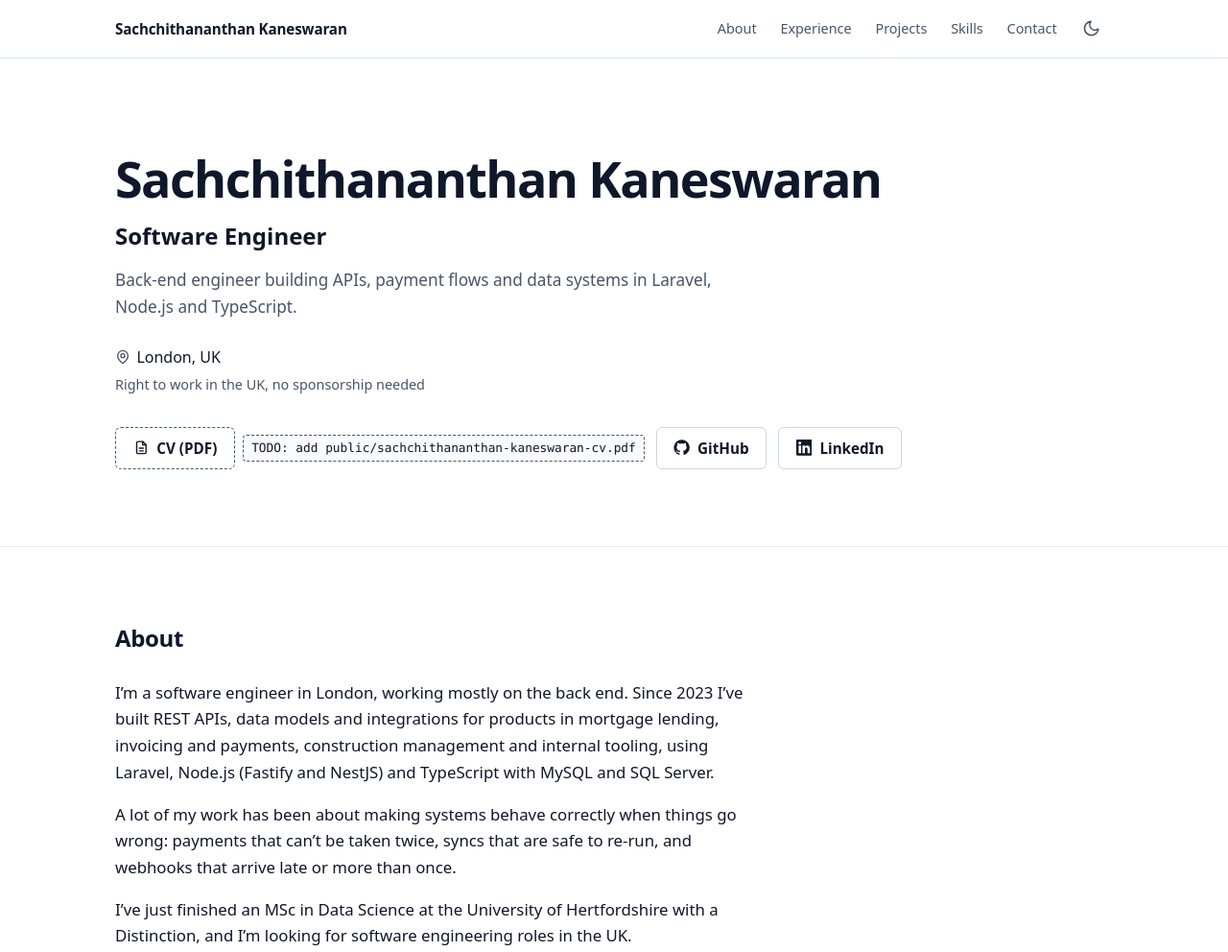
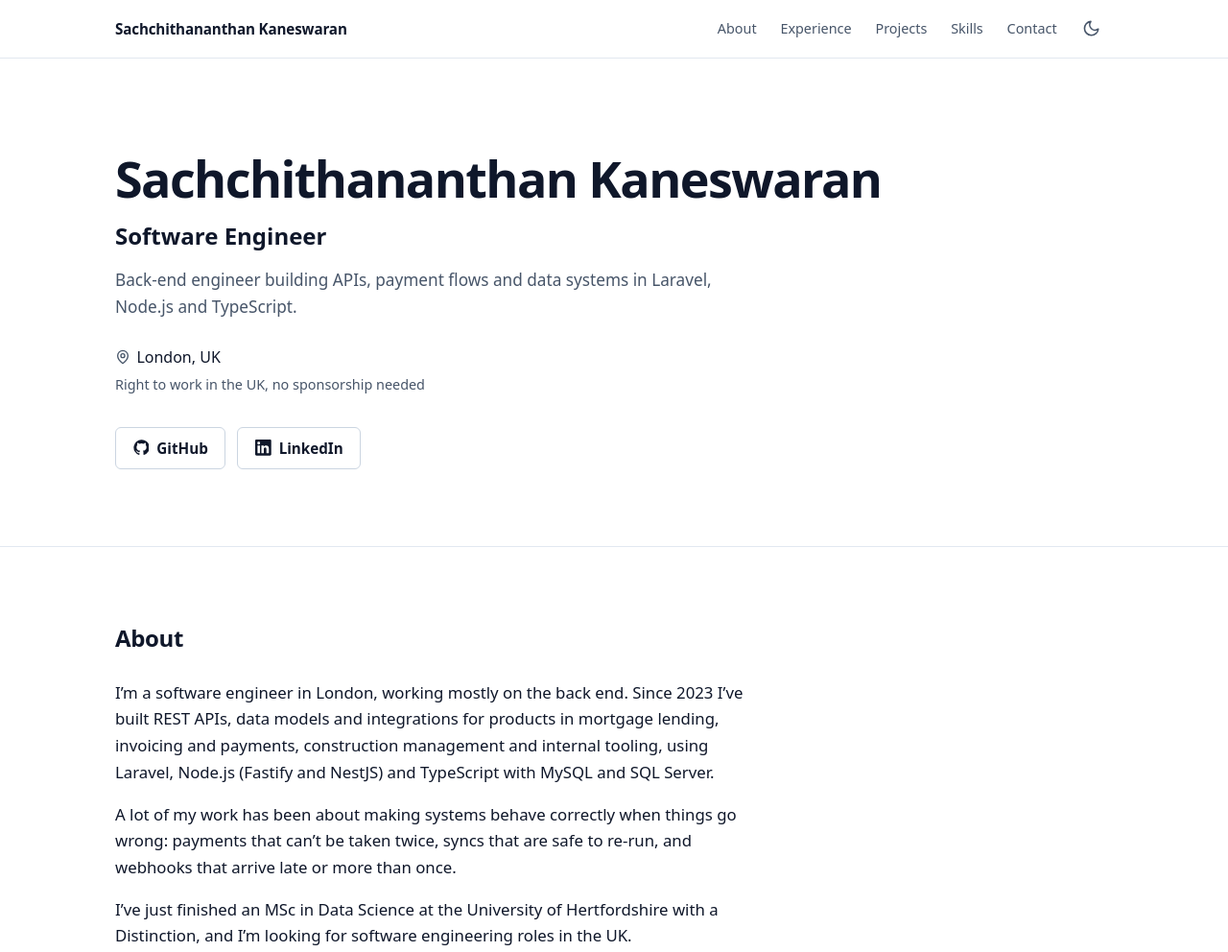
Before and after one commit to sachchin06/sachchin06.github.io, an Astro site: page / in a window 1280 px wide. Shown: the top 992 px of the page at 96% size. Built offline with nearby package versions, Linux system fonts and the light colour scheme; Astro itself is replaced by a stand-in of ours; a web font is replaced by a local one.

Commit message:
Show CV button only when the PDF exists

```diff
--- a/src/components/Hero.astro
+++ b/src/components/Hero.astro
@@ -1,7 +1,7 @@
 ---
 import Icon from './Icon.astro';
 import Todo from './Todo.astro';
-import { getSingle, hasCv, CV_PATH, CV_FILE } from '../lib/content';
+import { getSingle, hasCv, CV_PATH } from '../lib/content';
 
 const about = await getSingle('about');
 const contact = await getSingle('contact');
@@ -23,19 +23,12 @@ const cvReady = hasCv();
 
     <div class="actions">
       {
-        cvReady ? (
+        /* Shown only when public/<CV_FILE> exists at build time. */
+        cvReady && (
           <a class="btn btn-primary" href={CV_PATH}>
             <Icon name="file" />
             CV (PDF)
           </a>
-        ) : (
-          <span class="cv-missing">
-            <span class="btn btn-disabled">
-              <Icon name="file" />
-              CV (PDF)
-            </span>
-            <Todo text={`add public/${CV_FILE}`} />
-          </span>
         )
       }
       <a class="btn" href={contact.data.github}>
@@ -108,19 +101,4 @@ const cvReady = hasCv();
     gap: 0.75rem;
     align-items: center;
   }
-
-  .cv-missing {
-    display: inline-flex;
-    flex-wrap: wrap;
-    align-items: center;
-    gap: 0.5rem;
-  }
-
-  .btn-disabled,
-  .btn-disabled:hover {
-    cursor: not-allowed;
-    border-style: dashed;
-    border-color: var(--muted);
-    color: var(--text);
-  }
 </style>
```
Also changed, not shown: README.md.
